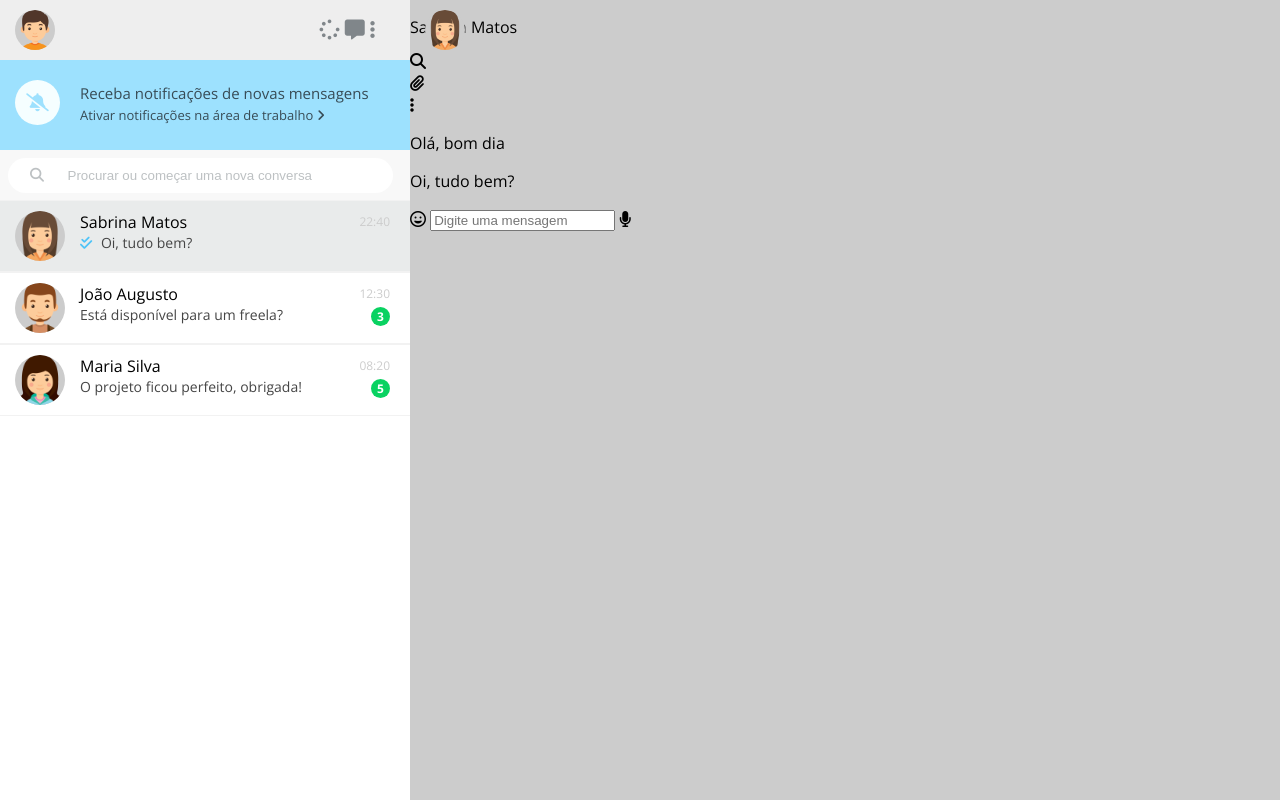
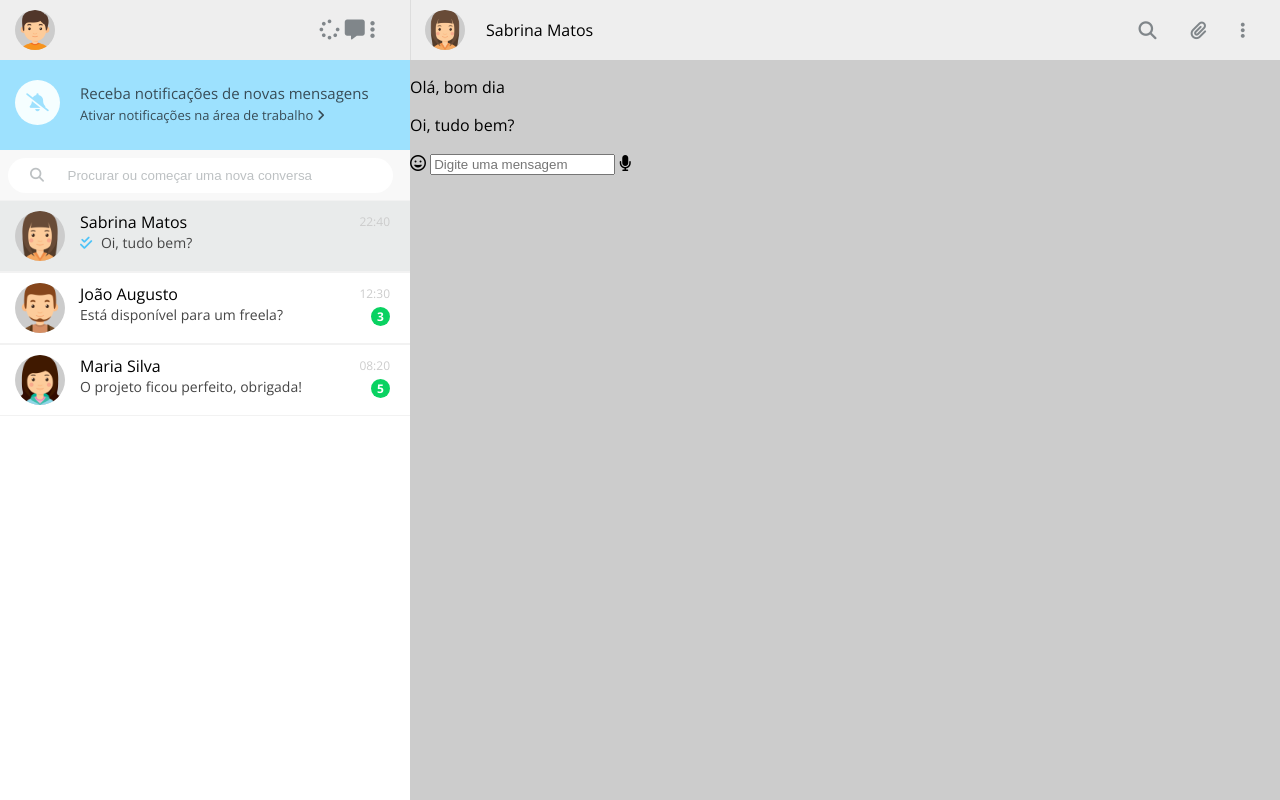
Before and after one commit to jfranco202/whatsapp-web-clone, a plain HTML site: page index.html in a window 1280 px wide. Drawn offline with nearby package versions, Linux system fonts and the light colour scheme.

Commit message:
include chat-navbar inputs

```diff
--- a/styles.css
+++ b/styles.css
@@ -228,3 +228,43 @@ ul {
     height: 100%;
     background-color: #ccc;
 }
+
+/* chat navbar */
+
+.chat-navbar {
+    height: 60px;
+    background-color: #eee;
+    border-left: 1px solid #ddd;
+    padding-left: 75px;
+}
+
+.chat-navbar p {
+    margin: 0;
+}
+
+.contactinfo-container {
+    display: inline-block;
+}
+
+.contactinfo-container .user-name {
+    font-size: 16px;
+    height: 60px;
+    line-height: 60px;
+}
+
+.chattools-container {
+    float: right;
+    display: inline-block;
+    height: 60px;
+    line-height: 60px;
+    margin-right: 20px;
+}
+
+.chattools-container li {
+    display: inline-block;
+    margin-left: 15px;
+    margin-right: 15px;
+    font-size: 18px;
+    color: #80868a;
+    cursor: pointer;
+}
```
